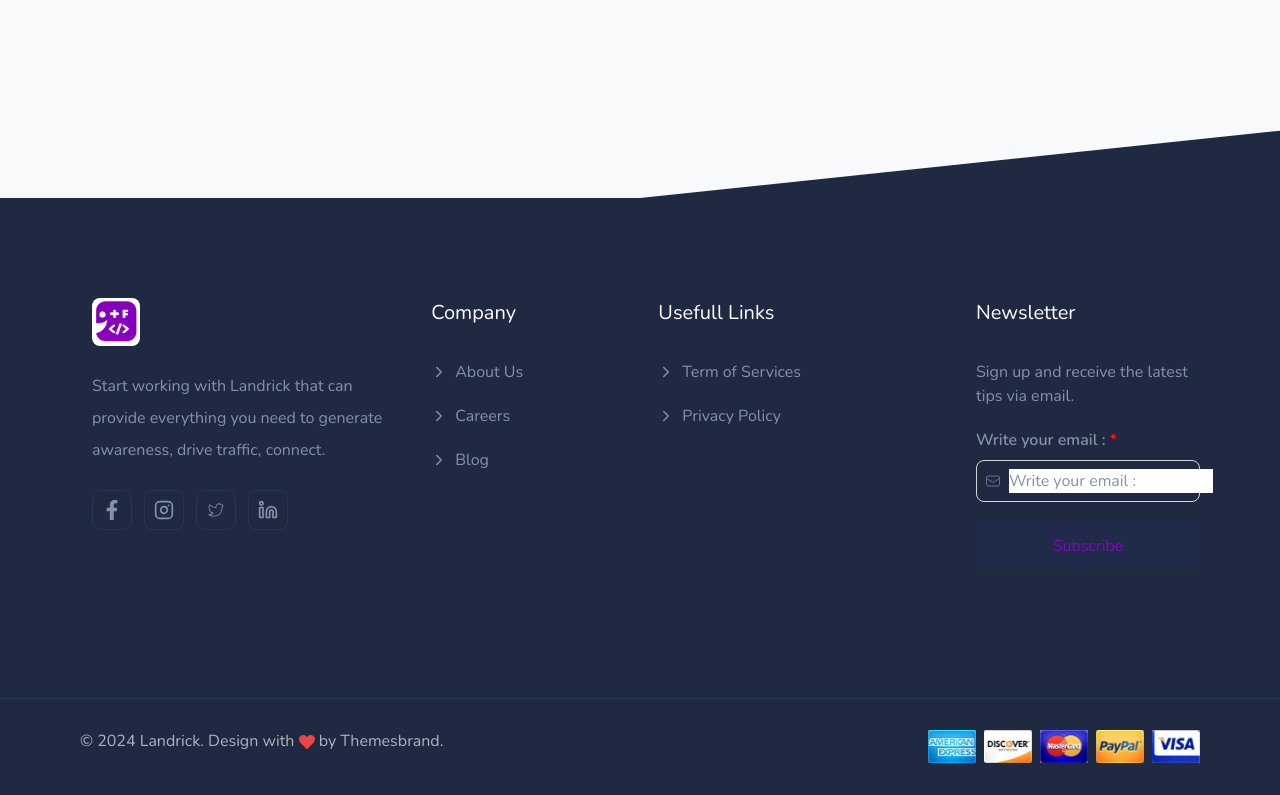
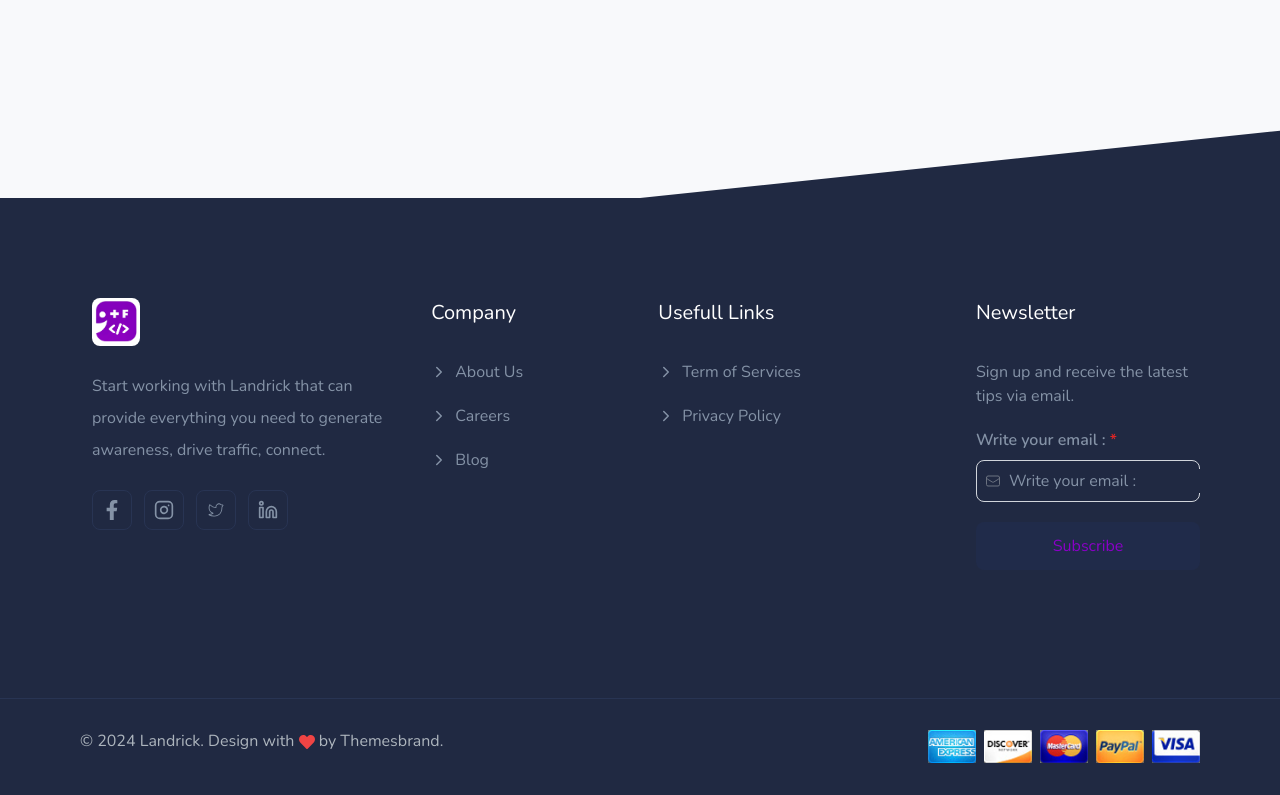
Before and after one commit to dev-ransom/landing-page, a Next.js app: page / in a window 1280 px wide. Shown: the part 4126-4921 px from the top of the page. Built offline with nearby package versions, Linux system fonts and the light colour scheme.

Commit message:
aligned bg

```diff
--- a/src/components/Footer.tsx
+++ b/src/components/Footer.tsx
@@ -129,7 +129,7 @@ const Footer = () => {
 							type="text"
 							icon={<HiOutlineEnvelope />}
 							className="text-textColor"
-							inputbg="text-textColor[#202942]"
+							inputbg="text-textColor bg-[#202942]"
 							placeHolderColor="placeholder-textColor text-white"
 						/>
 						<Button
```
